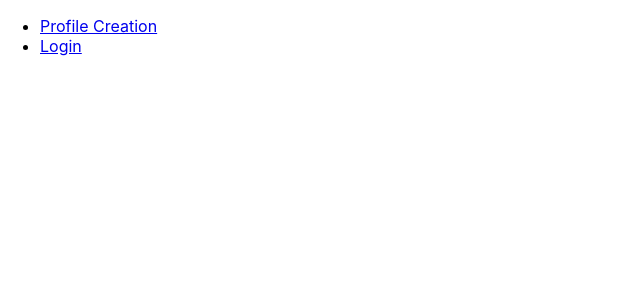
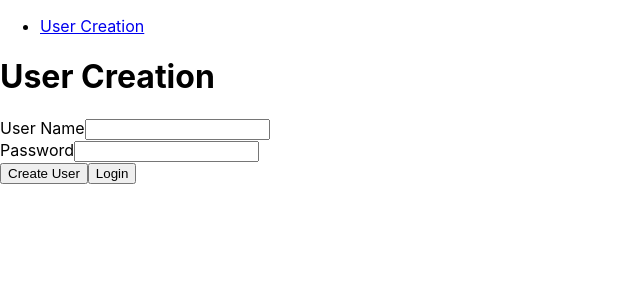
Before and after one commit to MSadoon94/CbotFrontend, a React (Create React App) app: page /authenticate in a window 1280 px wide. Shown: the top 300 px of the page, without its empty margins (0-640 px from the left). Built offline with nearby package versions, Linux system fonts and the light colour scheme.

Commit message:
Aggregate login and user creation pages into UserCreation.jsx

```diff
--- a/src/App.js
+++ b/src/App.js
@@ -1,8 +1,8 @@
 import {BrowserRouter, Route, Link, Switch} from 'react-router-dom';
 import './App.css';
 
-import ProfileCreation from "./components/profile/ProfileCreation";
-import Login from './components/Login';
+import UserCreation from "./components/user/UserCreation";
+
 
 
 function App() {
@@ -12,13 +12,11 @@ function App() {
                     <main>
                         <nav>
                             <ul>
-                                <li><Link to="/cryptoProfile">Profile Creation</Link></li>
-                                <li><Link to="/login">Login</Link></li>
+                                <li><Link to="/authenticate">User Creation</Link></li>
                             </ul>
                         </nav>
                         <Switch>
-                            <Route path="/cryptoProfile" component={ProfileCreation} />
-                            <Route path="/login" component={Login}/>
+                            <Route path="/authenticate" component={UserCreation} />
                         </Switch>
                     </main>
                 </BrowserRouter>
--- a/src/components/Login.js
+++ /dev/null
@@ -1,58 +0,0 @@
-import React from 'react'
-
-class Login extends React.Component {
-
-    constructor(props) {
-        super(props)
-
-        this.state = {
-            pname: "",
-            pass: ""
-        }
-    }
-
-    handleProfileNameChange = (event) => {
-        this.setState({
-            pname: event.target.value
-        })
-    };
-
-    handlePasswordChange = (event) => {
-        this.setState(
-            {
-                pass: event.target.value
-            }
-        )
-    }
-
-    render() {
-        return (
-        <div>
-            <h1 className={"title"}>Login</h1>
-            <form>
-                <div>
-                    <label htmlFor={"pname"}>
-                        Profile Name
-                    </label>
-                    <input type="text" id={"pname"} value={this.state.pname}
-                           onChange={this.handleProfileNameChange}/>
-                </div>
-
-                <div>
-                    <label htmlFor={"pass"}>
-                        Password
-                        <input type={"text"} id={"pass"} value={this.state.pass}
-                               onChange={this.handlePasswordChange}/>
-                    </label>
-                </div>
-
-                <div>
-                    <input type={"submit"} id={"submit"} value={"Login"}/>
-                </div>
-            </form>
-        </div>
-        );
-    }
-}
-
-export default Login
--- a/src/components/profile/ProfileCreation.jsx
+++ /dev/null
@@ -1,47 +0,0 @@
-import React, {useState} from "react";
-import axios from "axios";
-
-function ProfileCreation(){
-
-    const [profile, setProfile] = useState({name: "", pass: ""});
-    const [outcome, setOutcome] = useState();
-
-    const handleSubmit = event => {
-        event.preventDefault();
-        console.log(profile);
-        axios.post("/cryptoProfile", {profile})
-            .then((response) => {
-                console.log(response.status);
-                setOutcome(`${profile.name} was created successfully.`);
-            }, (error) => {
-                console.log(error);
-                setOutcome("Error: profile could not be created.")
-            });
-    };
-
-    return (
-        <div>
-            <h1 className={"title"}>Profile Creation</h1>
-            <form
-                onSubmit={handleSubmit}>
-                <div>
-                    <label htmlFor={"name"}>
-                        Profile Name
-                        <input type="text" id={"name"} value={profile.name}
-                               onChange={e => setProfile({...profile, name: e.target.value})}/>
-                    </label><br/>
-
-                    <label htmlFor={"pass"}>
-                        Password
-                        <input type={"text"} id={"pass"} value={profile.pass}
-                               onChange={e => setProfile({...profile, pass: e.target.value})}/>
-                    </label><br/>
-
-                    <input type={"submit"} id={"submit"} value={"Create New Profile"}/>
-                    <label className={"outcome"} >{outcome}</label>
-                </div>
-            </form>
-        </div>
-    )
-}
-    export default ProfileCreation
--- /dev/null
+++ b/src/components/user/UserCreation.jsx
@@ -0,0 +1,65 @@
+import React, {useState} from "react";
+import axios from "axios";
+
+function UserCreation(){
+
+    const [user, setUser] = useState({username: "", password: "", authority: "USER"});
+    const [outcome, setOutcome] = useState();
+    const [jwt, setJwt] = useState("");
+
+
+    const createUser = () => {
+        console.log(user);
+        axios.post("/authenticate/signup", user)
+            .then((response) => {
+                console.log(response.status);
+                setOutcome(`${user.username} was created successfully.`);
+            }, (error) => {
+                console.log(error);
+                setOutcome("Error: user could not be created.")
+            });
+    };
+
+    const login = () => {
+        console.log(user);
+        axios.post("/authenticate/login", user)
+            .then((response) => {
+                console.log(response.status);
+                setOutcome(`Welcome back, ${user.username}`);
+                setJwt(response.data);
+            }, (error) => {
+                console.log(error);
+                setOutcome("Error: user could not be logged in.");
+            })
+    };
+
+    return (
+        <div>
+            <h1 className={"title"}>User Creation</h1>
+            <form>
+                <div>
+                    <label htmlFor={"name"}>
+                        User Name
+                        <input type="text" id={"name"} value={user.username}
+                               onChange={e => setUser({...user, username: e.target.value})}/>
+                    </label><br/>
+
+                    <label htmlFor={"pass"}>
+                        Password
+                        <input type={"text"} id={"pass"} value={user.password}
+                               onChange={e => setUser({...user, password: e.target.value})}/>
+                    </label><br/>
+
+                    {/*<input type={"submit"} id={"submit"} value={"Create New Profile"}/>*/}
+                    <button type={"button"} id={"createButton"}
+                            onClick={createUser}>Create User</button>
+                    <button type={"button"} id={"loginButton"}
+                            onClick={login}>Login</button>
+
+                    <label className={"outcome"} >{outcome}</label>
+                </div>
+            </form>
+        </div>
+    )
+}
+    export default UserCreation
```
Also changed, not shown: 1 other file (tests, documents, lock files or other folders).
